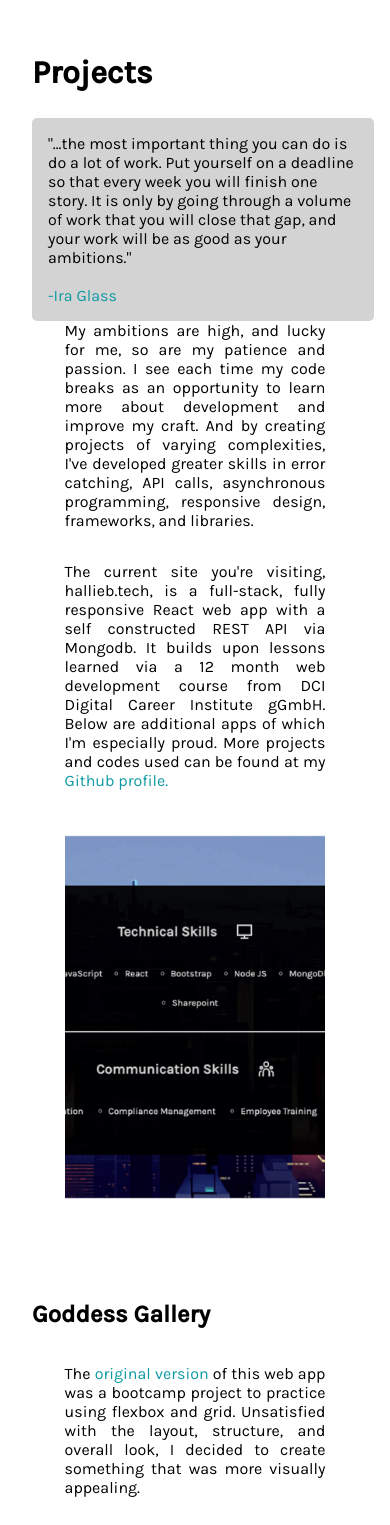
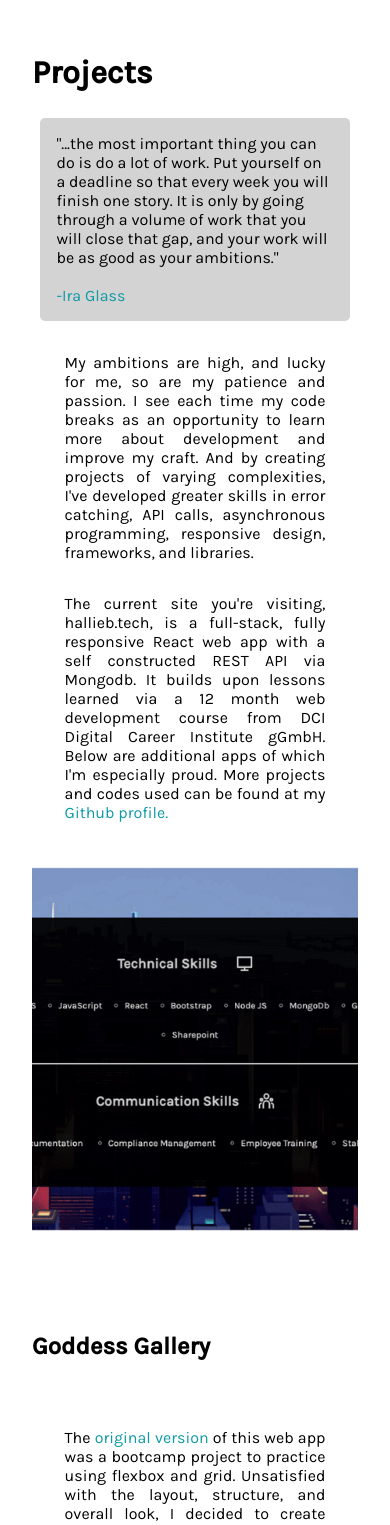
Before and after one commit to HWBarrows/portfolio, a React (Create React App) app: page / in a window 390 px wide. Shown: the part 1770-3295 px from the top of the page. Built offline with nearby package versions, Linux system fonts and the light colour scheme.

Commit message:
added media qury for snapshot sizing

```diff
--- a/src/components/computerThings/Computer.scss
+++ b/src/components/computerThings/Computer.scss
@@ -25,7 +25,7 @@
         background-color: lightgray;
         border-radius: 5px;
         padding: 1em;
-        width:95%;
+        width:85%;
         margin: 0 auto;
 
         a{
@@ -52,6 +52,7 @@
     justify-content: space-around;
     align-items: center;
     margin-bottom: 5em;
+    margin-top: 2em;
 }
 
 
@@ -189,3 +190,10 @@
     }
 
 }
+
+@media screen and (max-width: 650px){
+    .snapshot {
+        width:100%;
+        z-index: auto;
+    }
+}
```
